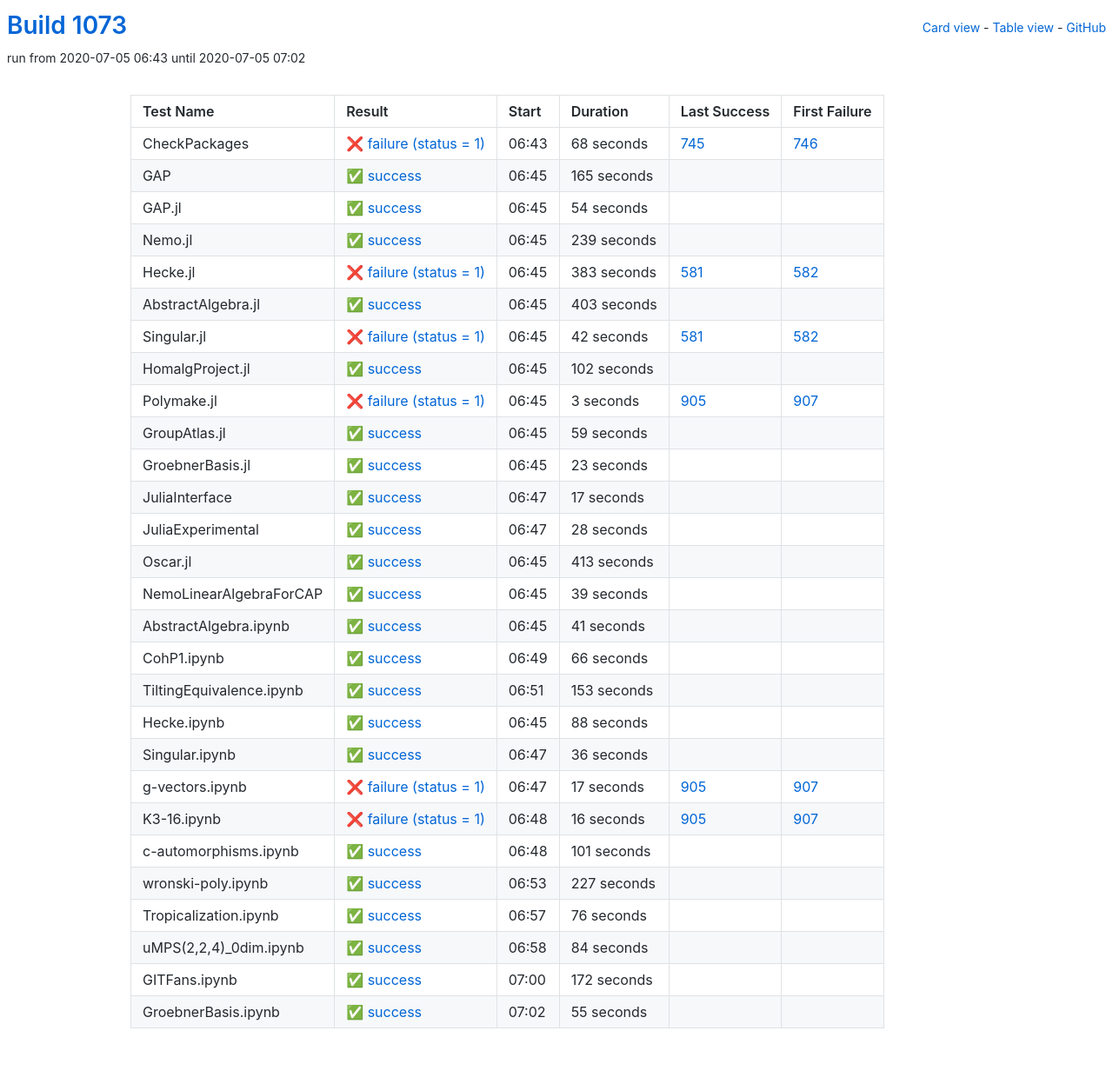
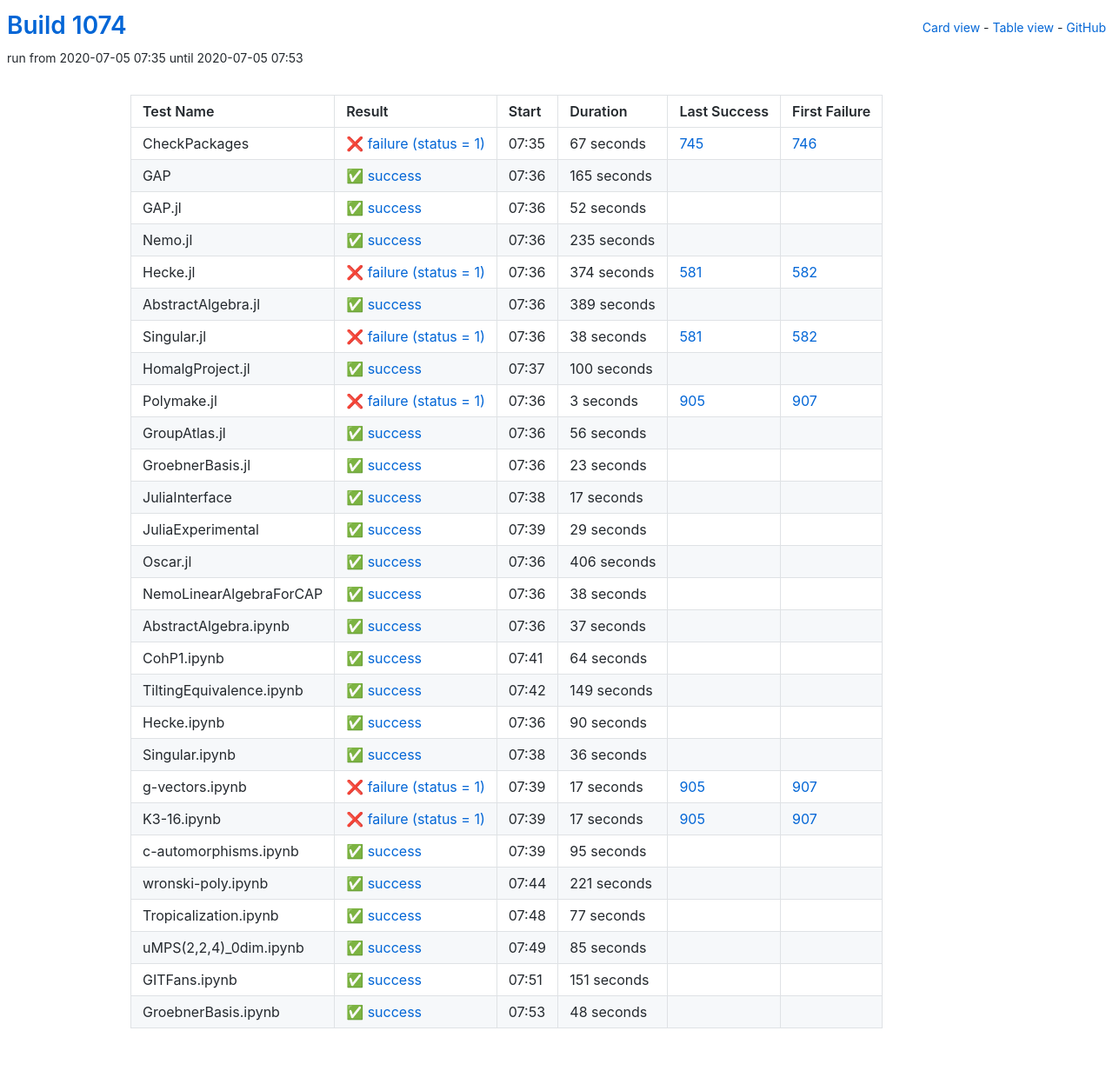
Before and after one commit to oscar-system/oscar-ci-status-1.4, a Jekyll site: the page built from table.html, in a window 1280 px wide. Shown: the whole page at 87% size. Built offline with Jekyll 4.4.1, drawn with Linux system fonts in a browser that asks for light colours.

Commit message:
Build #1074

```diff
--- a/_data/ci.yml
+++ b/_data/ci.yml
@@ -1,6 +1,6 @@
 ---
-build: 1073
-build_url: https://oscarci.mathematik.uni-kl.de/job/oscar-julia-1.4/1073/
+build: 1074
+build_url: https://oscarci.mathematik.uni-kl.de/job/oscar-julia-1.4/1074/
 job: oscar-julia-1.4
 organization: oscar-system
 repo: oscar-ci-status-1.4
@@ -8,20 +8,20 @@ repourl: https://github.com/oscar-system/oscar-ci-status-1.4
 tests:
 - name: CheckPackages
   id: checkpackages
-  log: https://oscarci.mathematik.uni-kl.de/job/oscar-julia-1.4/1073/artifact/logs/build-1073/CheckPackages.log
-  start: 2020-07-05 06:43
+  log: https://oscarci.mathematik.uni-kl.de/job/oscar-julia-1.4/1074/artifact/logs/build-1074/CheckPackages.log
+  start: 2020-07-05 07:35
   success: false
   exitcode: 1
   status: failure
-  duration: 68
+  duration: 67
   last_success: 745
   last_success_url: https://oscarci.mathematik.uni-kl.de/job/oscar-julia-1.4/745/
   first_failure: 746
   first_failure_url: https://oscarci.mathematik.uni-kl.de/job/oscar-julia-1.4/746/
 - name: GAP
   id: gap
-  log: https://oscarci.mathematik.uni-kl.de/job/oscar-julia-1.4/1073/artifact/logs/build-1073/GAP.log
-  start: 2020-07-05 06:45
+  log: https://oscarci.mathematik.uni-kl.de/job/oscar-julia-1.4/1074/artifact/logs/build-1074/GAP.log
+  start: 2020-07-05 07:36
   success: true
   exitcode: 0
   status: success
@@ -32,80 +32,80 @@ tests:
   first_failure_url:
 - name: GAP.jl
   id: gap-jl
-  log: https://oscarci.mathematik.uni-kl.de/job/oscar-julia-1.4/1073/artifact/logs/build-1073/GAP.jl.log
-  start: 2020-07-05 06:45
+  log: https://oscarci.mathematik.uni-kl.de/job/oscar-julia-1.4/1074/artifact/logs/build-1074/GAP.jl.log
+  start: 2020-07-05 07:36
   success: true
   exitcode: 0
   status: success
-  duration: 54
+  duration: 52
   last_success: false
   last_success_url:
   first_failure: false
   first_failure_url:
 - name: Nemo.jl
   id: nemo-jl
-  log: https://oscarci.mathematik.uni-kl.de/job/oscar-julia-1.4/1073/artifact/logs/build-1073/Nemo.jl.log
-  start: 2020-07-05 06:45
+  log: https://oscarci.mathematik.uni-kl.de/job/oscar-julia-1.4/1074/artifact/logs/build-1074/Nemo.jl.log
+  start: 2020-07-05 07:36
   success: true
   exitcode: 0
   status: success
-  duration: 239
+  duration: 235
   last_success: false
   last_success_url:
   first_failure: false
   first_failure_url:
 - name: Hecke.jl
   id: hecke-jl
-  log: https://oscarci.mathematik.uni-kl.de/job/oscar-julia-1.4/1073/artifact/logs/build-1073/Hecke.jl.log
-  start: 2020-07-05 06:45
+  log: https://oscarci.mathematik.uni-kl.de/job/oscar-julia-1.4/1074/artifact/logs/build-1074/Hecke.jl.log
+  start: 2020-07-05 07:36
   success: false
   exitcode: 1
   status: failure
-  duration: 383
+  duration: 374
   last_success: 581
   last_success_url: https://oscarci.mathematik.uni-kl.de/job/oscar-julia-1.4/581/
   first_failure: 582
   first_failure_url: https://oscarci.mathematik.uni-kl.de/job/oscar-julia-1.4/582/
 - name: AbstractAlgebra.jl
   id: abstractalgebra-jl
-  log: https://oscarci.mathematik.uni-kl.de/job/oscar-julia-1.4/1073/artifact/logs/build-1073/AbstractAlgebra.jl.log
-  start: 2020-07-05 06:45
+  log: https://oscarci.mathematik.uni-kl.de/job/oscar-julia-1.4/1074/artifact/logs/build-1074/AbstractAlgebra.jl.log
+  start: 2020-07-05 07:36
   success: true
   exitcode: 0
   status: success
-  duration: 403
+  duration: 389
   last_success: false
   last_success_url:
   first_failure: false
   first_failure_url:
 - name: Singular.jl
   id: singular-jl
-  log: https://oscarci.mathematik.uni-kl.de/job/oscar-julia-1.4/1073/artifact/logs/build-1073/Singular.jl.log
-  start: 2020-07-05 06:45
+  log: https://oscarci.mathematik.uni-kl.de/job/oscar-julia-1.4/1074/artifact/logs/build-1074/Singular.jl.log
+  start: 2020-07-05 07:36
   success: false
   exitcode: 1
   status: failure
-  duration: 42
+  duration: 38
   last_success: 581
   last_success_url: https://oscarci.mathematik.uni-kl.de/job/oscar-julia-1.4/581/
   first_failure: 582
   first_failure_url: https://oscarci.mathematik.uni-kl.de/job/oscar-julia-1.4/582/
 - name: HomalgProject.jl
   id: homalgproject-jl
-  log: https://oscarci.mathematik.uni-kl.de/job/oscar-julia-1.4/1073/artifact/logs/build-1073/HomalgProject.jl.log
-  start: 2020-07-05 06:45
+  log: https://oscarci.mathematik.uni-kl.de/job/oscar-julia-1.4/1074/artifact/logs/build-1074/HomalgProject.jl.log
+  start: 2020-07-05 07:37
   success: true
   exitcode: 0
   status: success
-  duration: 102
+  duration: 100
   last_success: false
   last_success_url:
   first_failure: false
   first_failure_url:
 - name: Polymake.jl
   id: polymake-jl
-  log: https://oscarci.mathematik.uni-kl.de/job/oscar-julia-1.4/1073/artifact/logs/build-1073/Polymake.jl.log
-  start: 2020-07-05 06:45
+  log: https://oscarci.mathematik.uni-kl.de/job/oscar-julia-1.4/1074/artifact/logs/build-1074/Polymake.jl.log
+  start: 2020-07-05 07:36
   success: false
   exitcode: 1
   status: failure
@@ -116,20 +116,20 @@ tests:
   first_failure_url: https://oscarci.mathematik.uni-kl.de/job/oscar-julia-1.4/907/
 - name: GroupAtlas.jl
   id: groupatlas-jl
-  log: https://oscarci.mathematik.uni-kl.de/job/oscar-julia-1.4/1073/artifact/logs/build-1073/GroupAtlas.jl.log
-  start: 2020-07-05 06:45
+  log: https://oscarci.mathematik.uni-kl.de/job/oscar-julia-1.4/1074/artifact/logs/build-1074/GroupAtlas.jl.log
+  start: 2020-07-05 07:36
   success: true
   exitcode: 0
   status: success
-  duration: 59
+  duration: 56
   last_success: false
   last_success_url:
   first_failure: false
   first_failure_url:
 - name: GroebnerBasis.jl
   id: groebnerbasis-jl
-  log: https://oscarci.mathematik.uni-kl.de/job/oscar-julia-1.4/1073/artifact/logs/build-1073/GroebnerBasis.jl.log
-  start: 2020-07-05 06:45
+  log: https://oscarci.mathematik.uni-kl.de/job/oscar-julia-1.4/1074/artifact/logs/build-1074/GroebnerBasis.jl.log
+  start: 2020-07-05 07:36
   success: true
   exitcode: 0
   status: success
@@ -140,8 +140,8 @@ tests:
   first_failure_url:
 - name: JuliaInterface
   id: juliainterface
-  log: https://oscarci.mathematik.uni-kl.de/job/oscar-julia-1.4/1073/artifact/logs/build-1073/JuliaInterface.log
-  start: 2020-07-05 06:47
+  log: https://oscarci.mathematik.uni-kl.de/job/oscar-julia-1.4/1074/artifact/logs/build-1074/JuliaInterface.log
+  start: 2020-07-05 07:38
   success: true
   exitcode: 0
   status: success
@@ -152,92 +152,92 @@ tests:
   first_failure_url:
 - name: JuliaExperimental
   id: juliaexperimental
-  log: https://oscarci.mathematik.uni-kl.de/job/oscar-julia-1.4/1073/artifact/logs/build-1073/JuliaExperimental.log
-  start: 2020-07-05 06:47
+  log: https://oscarci.mathematik.uni-kl.de/job/oscar-julia-1.4/1074/artifact/logs/build-1074/JuliaExperimental.log
+  start: 2020-07-05 07:39
   success: true
   exitcode: 0
   status: success
-  duration: 28
+  duration: 29
   last_success: false
   last_success_url:
   first_failure: false
   first_failure_url:
 - name: Oscar.jl
   id: oscar-jl
-  log: https://oscarci.mathematik.uni-kl.de/job/oscar-julia-1.4/1073/artifact/logs/build-1073/Oscar.jl.log
-  start: 2020-07-05 06:45
+  log: https://oscarci.mathematik.uni-kl.de/job/oscar-julia-1.4/1074/artifact/logs/build-1074/Oscar.jl.log
+  start: 2020-07-05 07:36
   success: true
   exitcode: 0
   status: success
-  duration: 413
+  duration: 406
   last_success: false
   last_success_url:
   first_failure: false
   first_failure_url:
 - name: NemoLinearAlgebraForCAP
   id: nemolinearalgebraforcap
-  log: https://oscarci.mathematik.uni-kl.de/job/oscar-julia-1.4/1073/artifact/logs/build-1073/NemoLinearAlgebraForCAP.log
-  start: 2020-07-05 06:45
+  log: https://oscarci.mathematik.uni-kl.de/job/oscar-julia-1.4/1074/artifact/logs/build-1074/NemoLinearAlgebraForCAP.log
+  start: 2020-07-05 07:36
   success: true
   exitcode: 0
   status: success
-  duration: 39
+  duration: 38
   last_success: false
   last_success_url:
   first_failure: false
   first_failure_url:
 - name: AbstractAlgebra.ipynb
   id: abstractalgebra-ipynb
-  log: https://oscarci.mathematik.uni-kl.de/job/oscar-julia-1.4/1073/artifact/logs/build-1073/AbstractAlgebra.ipynb.log
-  start: 2020-07-05 06:45
+  log: https://oscarci.mathematik.uni-kl.de/job/oscar-julia-1.4/1074/artifact/logs/build-1074/AbstractAlgebra.ipynb.log
+  start: 2020-07-05 07:36
   success: true
   exitcode: 0
   status: success
-  duration: 41
+  duration: 37
   last_success: false
   last_success_url:
   first_failure: false
   first_failure_url:
 - name: CohP1.ipynb
   id: cohp1-ipynb
-  log: https://oscarci.mathematik.uni-kl.de/job/oscar-julia-1.4/1073/artifact/logs/build-1073/CohP1.ipynb.log
-  start: 2020-07-05 06:49
+  log: https://oscarci.mathematik.uni-kl.de/job/oscar-julia-1.4/1074/artifact/logs/build-1074/CohP1.ipynb.log
+  start: 2020-07-05 07:41
   success: true
   exitcode: 0
   status: success
-  duration: 66
+  duration: 64
   last_success: false
   last_success_url:
   first_failure: false
   first_failure_url:
 - name: TiltingEquivalence.ipynb
   id: tiltingequivalence-ipynb
-  log: https://oscarci.mathematik.uni-kl.de/job/oscar-julia-1.4/1073/artifact/logs/build-1073/TiltingEquivalence.ipynb.log
-  start: 2020-07-05 06:51
+  log: https://oscarci.mathematik.uni-kl.de/job/oscar-julia-1.4/1074/artifact/logs/build-1074/TiltingEquivalence.ipynb.log
+  start: 2020-07-05 07:42
   success: true
   exitcode: 0
   status: success
-  duration: 153
+  duration: 149
   last_success: false
   last_success_url:
   first_failure: false
   first_failure_url:
 - name: Hecke.ipynb
   id: hecke-ipynb
-  log: https://oscarci.mathematik.uni-kl.de/job/oscar-julia-1.4/1073/artifact/logs/build-1073/Hecke.ipynb.log
-  start: 2020-07-05 06:45
+  log: https://oscarci.mathematik.uni-kl.de/job/oscar-julia-1.4/1074/artifact/logs/build-1074/Hecke.ipynb.log
+  start: 2020-07-05 07:36
   success: true
   exitcode: 0
   status: success
-  duration: 88
+  duration: 90
   last_success: false
   last_success_url:
   first_failure: false
   first_failure_url:
 - name: Singular.ipynb
   id: singular-ipynb
-  log: https://oscarci.mathematik.uni-kl.de/job/oscar-julia-1.4/1073/artifact/logs/build-1073/Singular.ipynb.log
-  start: 2020-07-05 06:47
+  log: https://oscarci.mathematik.uni-kl.de/job/oscar-julia-1.4/1074/artifact/logs/build-1074/Singular.ipynb.log
+  start: 2020-07-05 07:38
   success: true
   exitcode: 0
   status: success
@@ -248,8 +248,8 @@ tests:
   first_failure_url:
 - name: g-vectors.ipynb
   id: g-vectors-ipynb
-  log: https://oscarci.mathematik.uni-kl.de/job/oscar-julia-1.4/1073/artifact/logs/build-1073/g-vectors.ipynb.log
-  start: 2020-07-05 06:47
+  log: https://oscarci.mathematik.uni-kl.de/job/oscar-julia-1.4/1074/artifact/logs/build-1074/g-vectors.ipynb.log
+  start: 2020-07-05 07:39
   success: false
   exitcode: 1
   status: failure
@@ -260,84 +260,84 @@ tests:
   first_failure_url: https://oscarci.mathematik.uni-kl.de/job/oscar-julia-1.4/907/
 - name: K3-16.ipynb
   id: k3-16-ipynb
-  log: https://oscarci.mathematik.uni-kl.de/job/oscar-julia-1.4/1073/artifact/logs/build-1073/K3-16.ipynb.log
-  start: 2020-07-05 06:48
+  log: https://oscarci.mathematik.uni-kl.de/job/oscar-julia-1.4/1074/artifact/logs/build-1074/K3-16.ipynb.log
+  start: 2020-07-05 07:39
   success: false
   exitcode: 1
   status: failure
-  duration: 16
+  duration: 17
   last_success: 905
   last_success_url: https://oscarci.mathematik.uni-kl.de/job/oscar-julia-1.4/905/
   first_failure: 907
   first_failure_url: https://oscarci.mathematik.uni-kl.de/job/oscar-julia-1.4/907/
 - name: c-automorphisms.ipynb
   id: c-automorphisms-ipynb
-  log: https://oscarci.mathematik.uni-kl.de/job/oscar-julia-1.4/1073/artifact/logs/build-1073/c-automorphisms.ipynb.log
-  start: 2020-07-05 06:48
+  log: https://oscarci.mathematik.uni-kl.de/job/oscar-julia-1.4/1074/artifact/logs/build-1074/c-automorphisms.ipynb.log
+  start: 2020-07-05 07:39
   success: true
   exitcode: 0
   status: success
-  duration: 101
+  duration: 95
   last_success: false
   last_success_url:
   first_failure: false
   first_failure_url:
 - name: wronski-poly.ipynb
   id: wronski-poly-ipynb
-  log: https://oscarci.mathematik.uni-kl.de/job/oscar-julia-1.4/1073/artifact/logs/build-1073/wronski-poly.ipynb.log
-  start: 2020-07-05 06:53
+  log: https://oscarci.mathematik.uni-kl.de/job/oscar-julia-1.4/1074/artifact/logs/build-1074/wronski-poly.ipynb.log
+  start: 2020-07-05 07:44
   success: true
   exitcode: 0
   status: success
-  duration: 227
+  duration: 221
   last_success: false
   last_success_url:
   first_failure: false
   first_failure_url:
 - name: Tropicalization.ipynb
   id: tropicalization-ipynb
-  log: https://oscarci.mathematik.uni-kl.de/job/oscar-julia-1.4/1073/artifact/logs/build-1073/Tropicalization.ipynb.log
-  start: 2020-07-05 06:57
+  log: https://oscarci.mathematik.uni-kl.de/job/oscar-julia-1.4/1074/artifact/logs/build-1074/Tropicalization.ipynb.log
+  start: 2020-07-05 07:48
   success: true
   exitcode: 0
   status: success
-  duration: 76
+  duration: 77
   last_success: false
   last_success_url:
   first_failure: false
   first_failure_url:
 - name: uMPS(2,2,4)_0dim.ipynb
   id: umps-2-2-4-0dim-ipynb
-  log: https://oscarci.mathematik.uni-kl.de/job/oscar-julia-1.4/1073/artifact/logs/build-1073/uMPS-2-2-4-_0dim.ipynb.log
-  start: 2020-07-05 06:58
+  log: https://oscarci.mathematik.uni-kl.de/job/oscar-julia-1.4/1074/artifact/logs/build-1074/uMPS-2-2-4-_0dim.ipynb.log
+  start: 2020-07-05 07:49
   success: true
   exitcode: 0
   status: success
-  duration: 84
+  duration: 85
   last_success: false
   last_success_url:
   first_failure: false
   first_failure_url:
 - name: GITFans.ipynb
   id: gitfans-ipynb
-  log: https://oscarci.mathematik.uni-kl.de/job/oscar-julia-1.4/1073/artifact/logs/build-1073/GITFans.ipynb.log
-  start: 2020-07-05 07:00
+  log: https://oscarci.mathematik.uni-kl.de/job/oscar-julia-1.4/1074/artifact/logs/build-1074/GITFans.ipynb.log
+  start: 2020-07-05 07:51
   success: true
   exitcode: 0
   status: success
-  duration: 172
+  duration: 151
   last_success: false
   last_success_url:
   first_failure: false
   first_failure_url:
 - name: GroebnerBasis.ipynb
   id: groebnerbasis-ipynb
-  log: https://oscarci.mathematik.uni-kl.de/job/oscar-julia-1.4/1073/artifact/logs/build-1073/GroebnerBasis.ipynb.log
-  start: 2020-07-05 07:02
+  log: https://oscarci.mathematik.uni-kl.de/job/oscar-julia-1.4/1074/artifact/logs/build-1074/GroebnerBasis.ipynb.log
+  start: 2020-07-05 07:53
   success: true
   exitcode: 0
   status: success
-  duration: 55
+  duration: 48
   last_success: false
   last_success_url:
   first_failure: false
```
Also changed, not shown: README.md.
